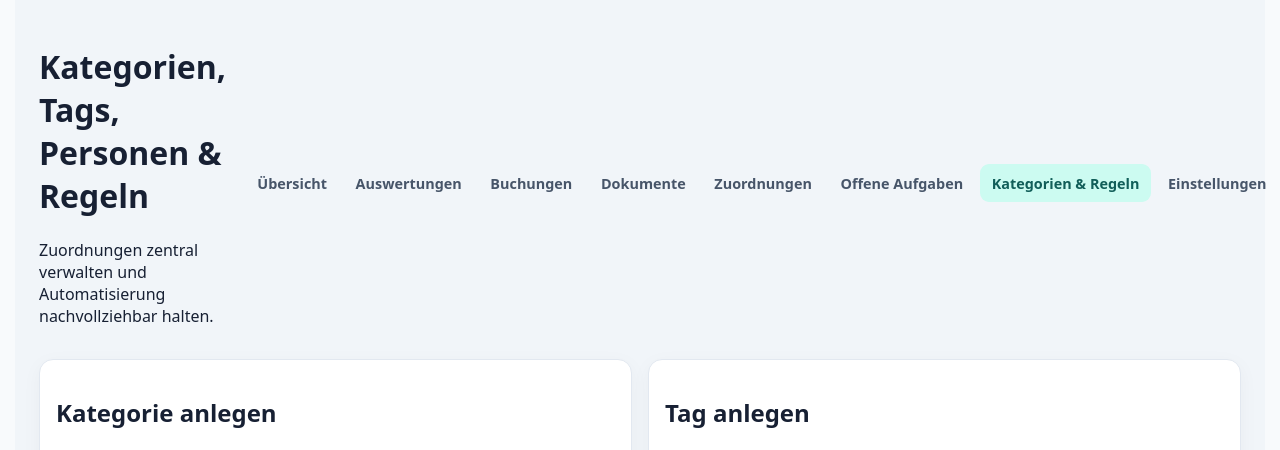
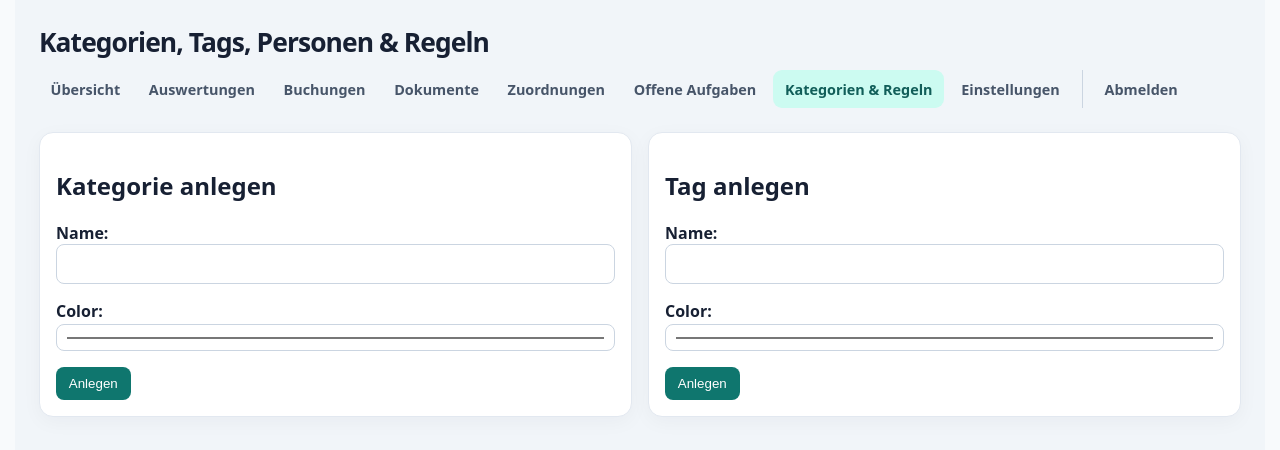
Before and after one commit to lenni-web/home-finance, a Django app: page /settings/classification/ in a window 1280 px wide; the page is wider, and only the part inside the window is pictured. Shown: the top 450 px of that part. Run offline with Django 5.2, Linux system fonts and the light colour scheme; the visitor is signed in with stand-in values (Sample User, id 1); data that the repository does not hold is empty; parts of the project's set-up code (start-up, migrations or seed data) failed here and were passed over.

Commit message:
Kopfbereich der Kategorienseite verdichten

```diff
--- a/ledger/tests.py
+++ b/ledger/tests.py
@@ -705,6 +705,10 @@ class CategorizationWorkflowTests(TestCase):
         self.assertContains(response, "Zweite Regel")
         self.assertNotContains(response, "Erste Regel")
         self.assertContains(response, "1 von 2")
+        self.assertContains(response, 'class="page-title"')
+        self.assertNotContains(
+            response, "Zuordnungen zentral verwalten und Automatisierung nachvollziehbar halten."
+        )
 
         response = self.client.get(reverse("manage_classification"), {
             "sort": "priority_asc",
--- a/templates/ledger/manage_classification.html
+++ b/templates/ledger/manage_classification.html
@@ -8,7 +8,9 @@
   <style>
     :root { font-family: system-ui, sans-serif; color: #1f2937; background: #f8fafc; }
     body { max-width: 1250px; margin: auto; padding: 1.5rem; }
-    header { display: flex; justify-content: space-between; }
+    header { display:flex; justify-content:space-between; align-items:center; flex-wrap:wrap; gap:.65rem 1.25rem; margin-bottom:.5rem; }
+    .page-title { flex:0 0 auto; }
+    .page-title h1 { margin:0; font-size:1.65rem; letter-spacing:-.035em; white-space:nowrap; }
     .grid { display: grid; grid-template-columns: repeat(2, minmax(0,1fr)); gap: 1rem; }
     .card { background: white; border: 1px solid #e2e8f0; border-radius: 14px; padding: 1rem; margin: 1rem 0; }
     label { display: block; font-weight: 650; margin-top: .6rem; }
@@ -34,11 +36,11 @@
     .result-count { white-space:nowrap; padding:.3rem .6rem; border-radius:999px; background:#e2e8f0; font-weight:700; }
     .muted { color:#64748b; font-size:.85rem; }
     @media (max-width: 900px) { .filter-grid { grid-template-columns:1fr 1fr; } }
-    @media (max-width: 800px) { .grid { grid-template-columns: 1fr; } header { display:block; } }
+    @media (max-width: 800px) { .grid { grid-template-columns: 1fr; } .page-title h1 { font-size:1.45rem; white-space:normal; } }
   </style>
 </head>
 <body>
-  <header><div><h1>Kategorien, Tags, Personen & Regeln</h1><p>Zuordnungen zentral verwalten und Automatisierung nachvollziehbar halten.</p></div>{% include "ledger/_navigation.html" %}</header>
+  <header><div class="page-title"><h1>Kategorien, Tags, Personen & Regeln</h1></div>{% include "ledger/_navigation.html" %}</header>
   {% for message in messages %}<div class="card messages">{{ message }}</div>{% endfor %}
   <div class="grid">
     <section class="card"><h2>Kategorie anlegen</h2><form method="post">{% csrf_token %}<input type="hidden" name="kind" value="category">{{ forms.category.as_p }}<button>Anlegen</button></form></section>
```
